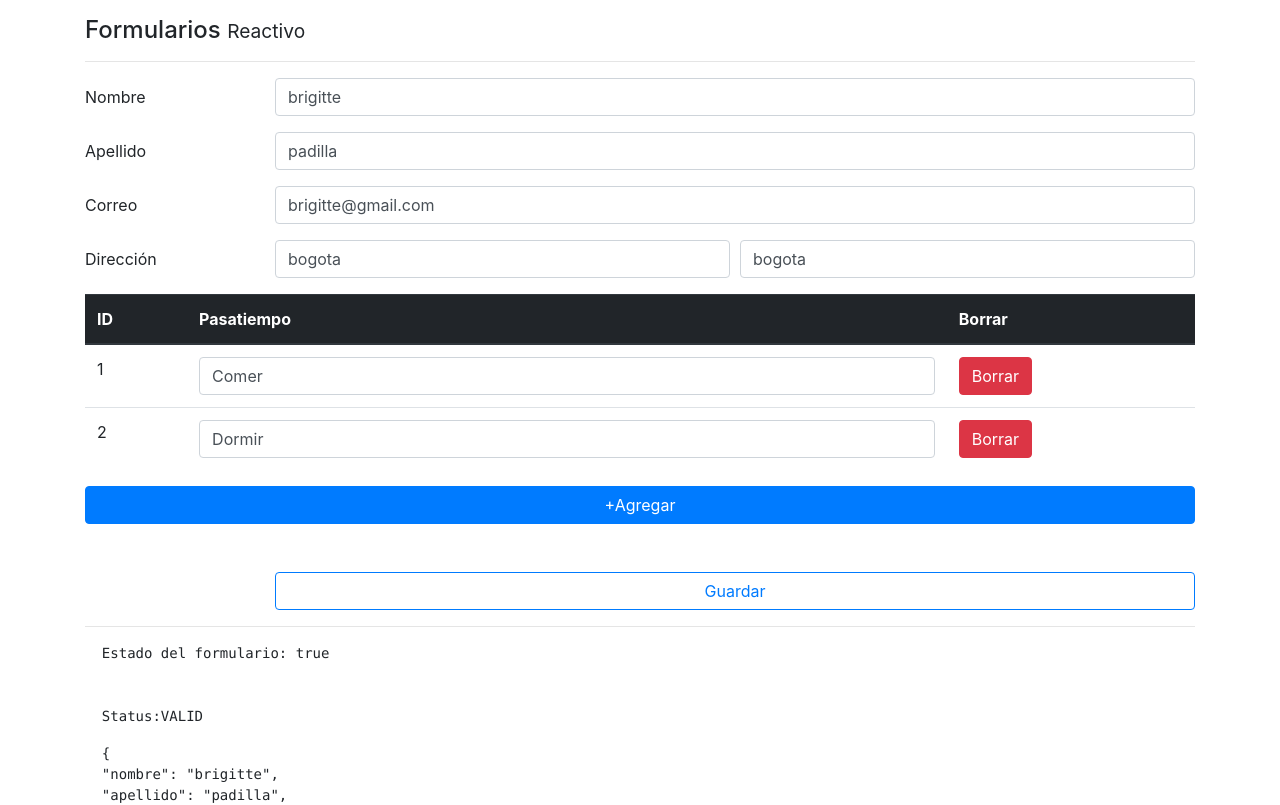
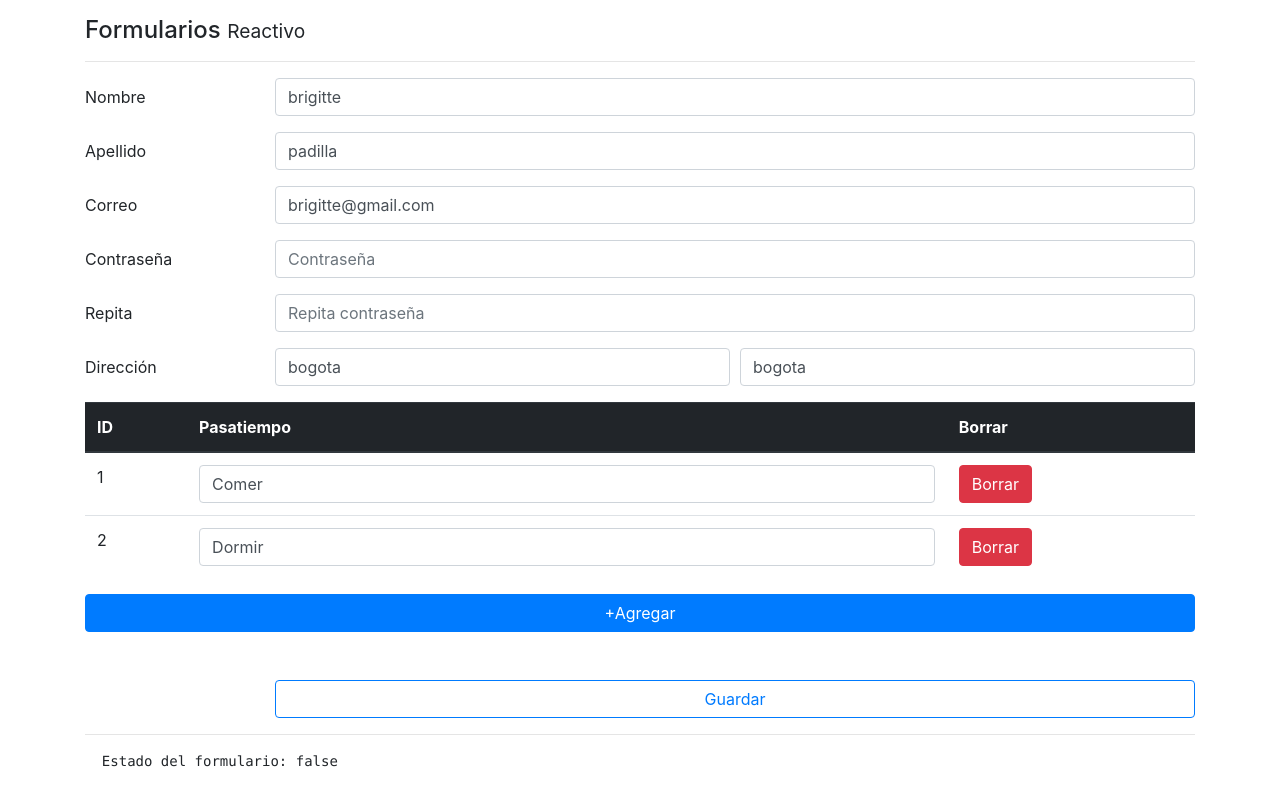
Before and after one commit to Brigitte9219/Formulario_Reactivo_Angular, an Angular app: page / in a window 1280 px wide. Shown: the top 805 px of the page. Built offline with nearby package versions, Linux system fonts and the light colour scheme.

Commit message:
Validar que el password2 sea igual al password1... Validar que las contraseñas sean iguales

```diff
--- a/src/app/pages/reactive/reactive.component.html
+++ b/src/app/pages/reactive/reactive.component.html
@@ -40,6 +40,28 @@
              [class.is-invalid]="correoNoValido">
       <small *ngIf="correoNoValido"
               class="form-text text-danger">El correo es obligatorio</small>
+    </div>
+  </div>
+
+  <div class="form-group row">
+    <label class="col-2 col-form-label">Contraseña</label>
+    <div class="col">
+      <input class="form-control"
+             type="password"
+             placeholder="Contraseña"
+             formControlName="pass1"
+             [class.is-invalid]="pass1NoValido">
+    </div>
+  </div>
+
+  <div class="form-group row">
+    <label class="col-2 col-form-label">Repita</label>
+    <div class="col">
+      <input class="form-control"
+             type="password"
+             placeholder="Repita contraseña"
+             formControlName="pass2"
+             [class.is-invalid]="pass2NoValido">
     </div>
   </div>
 
--- a/src/app/pages/reactive/reactive.component.ts
+++ b/src/app/pages/reactive/reactive.component.ts
@@ -41,17 +41,32 @@
     return this.forma.get('pasatiempos') as FormArray;
   }
 
+  get pass1NoValido(){
+    return this.forma.get('pass1')?.invalid && this.forma.get('pass1')?.touched;
+  }
+
+  get pass2NoValido(){
+    const pass1 = this.forma.get('pass1')?.value;
+    const pass2 = this.forma.get('pass2')?.value;
+
+    return (pass1 === pass2) ? false : true;
+  }
+
   crearFormulario(){
     this.forma = this.fb.group({
       nombre:['', [Validators.required, Validators.minLength(5)]],
       apellido:['', [Validators.required, this.validadores.noHerrera]],
       correo:['', [Validators.required,Validators.pattern('[a-z0-9._%+-]+@[a-z0-9.-]+\.[a-z]{2,3}$')]],
+      pass1:['', Validators.required],
+      pass2:['', Validators.required],
       direccion: this.fb.group({
         distrito:['',Validators.required],
         ciudad:['', Validators.required]
       }),
       pasatiempos: this.fb.array([])
-    })
+    },{
+      Validators: this.validadores.passwordsIguales('pass1','pass2')
+    });
   }
 
 
--- a/src/app/services/validadores.service.ts
+++ b/src/app/services/validadores.service.ts
@@ -1,5 +1,5 @@
 import { Injectable } from '@angular/core';
-import { FormControl } from '@angular/forms';
+import { FormControl, FormGroup } from '@angular/forms';
 
 @Injectable({
   providedIn: 'root'
@@ -15,5 +15,16 @@
     return null;
   }
 
+  passwordsIguales(pass1Name: string, pass2Name: string){
+    return ( formGroup: FormGroup) => {
+      const pass1Control = formGroup.controls[pass1Name];
+      const pass2Control = formGroup.controls[pass2Name];
+      if(pass1Control.value === pass2Control.value){
+        pass2Control.setErrors(null);
+      }else{
+        pass2Control.setErrors({noEsIgual: true});
+      }
+    }
+  }
 
 }
```
